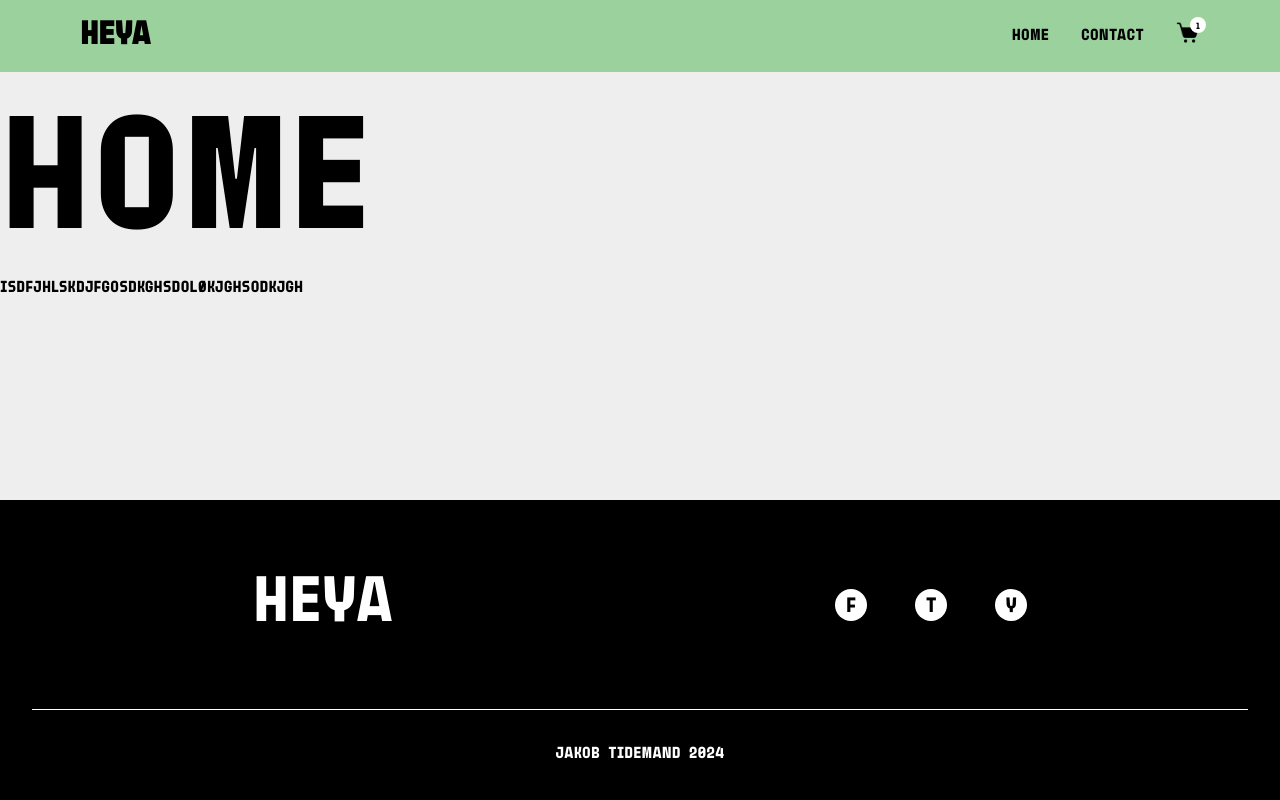
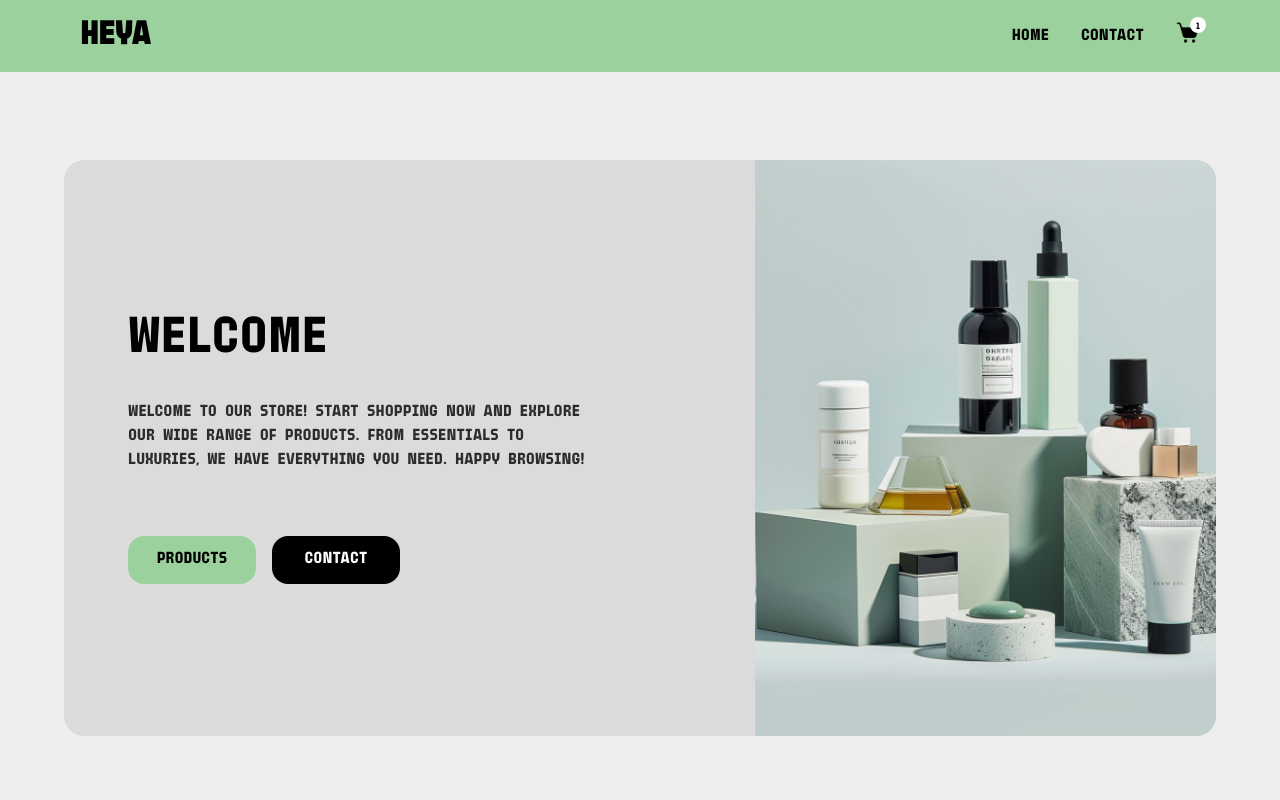
Before and after one commit to jakotide/heya-react-eshop, a React (Vite) app: page / in a window 1280 px wide. Shown: the top 800 px of the page. Built offline with nearby package versions, Linux system fonts and the light colour scheme.

Commit message:
Reusable buttons / Hero section styling

```diff
--- /dev/null
+++ b/src/components/Hero/Hero.scss
@@ -0,0 +1,49 @@
+@use "../../scss/base/" as globals;
+.container {
+    display: flex;
+    justify-content: center;
+    margin: 10rem 4rem;
+
+    .hero__container {
+        background-color: globals.$secondary;
+        max-width: 80rem;
+        height: 36rem;
+        width: 100%;
+        border-radius: 20px;
+        display: flex;
+
+
+        .hero__text__container {
+            width: 60%;
+            display: flex;
+            flex-direction: column;
+            justify-content: center;
+            gap: 2rem;
+            padding: 0rem 4rem;
+            overflow: hidden;
+
+        h1 {
+            font-size: clamp(3rem, calc(3rem + 4 * ((100vw - 320px) / 1600)), 7rem);
+        }
+
+        p {
+            max-width: 90%;
+            text-wrap: balance;
+            opacity: 0.8;
+        }
+
+        .hero__button__container {
+            display: flex;
+            gap: 1rem;
+            padding-top: 2rem;
+        }
+        }
+
+        img {
+            border-top-right-radius: 20px;
+            border-bottom-right-radius: 20px;
+            width: 40%;
+            object-fit: cover;
+        }
+    }
+}
--- /dev/null
+++ b/src/components/Hero/index.jsx
@@ -0,0 +1,30 @@
+import "./Hero.scss";
+import HeroImage from "../../assets/images/heya-hero-image.webp";
+import { Link } from "react-router-dom";
+import { Button } from "../ui/Button";
+
+export const Hero = () => {
+  return (
+    <div className="container">
+      <section className="hero__container">
+        <div className="hero__text__container">
+          <h1>WELCOME</h1>
+          <p>
+            Welcome to our store! Start shopping now and explore our wide range
+            of products. From essentials to luxuries, we have everything you
+            need. Happy browsing!
+          </p>
+          <div className="hero__button__container">
+            <Button variant="green">
+                <Link>Products</Link>
+            </Button>
+            <Button variant="black">
+                <Link>Contact</Link>
+            </Button>
+          </div>
+        </div>
+        <img src={HeroImage} alt="Display of products" />
+      </section>
+    </div>
+  );
+};
--- /dev/null
+++ b/src/components/ui/Button/Button.scss
@@ -0,0 +1,22 @@
+@use "../../../scss/base/globals" as globals;
+
+button {
+    height: 3rem;
+    width: 8rem;
+    border: none;
+    border-radius: 16px;
+
+    a {
+        text-decoration: none;
+    }
+}
+
+.green {
+    background-color: globals.$primary;
+    color: globals.$black;
+}
+
+.black {
+    background-color: globals.$black;
+    color: globals.$white;
+}
--- /dev/null
+++ b/src/components/ui/Button/index.jsx
@@ -0,0 +1,12 @@
+import { Children } from "react";
+import "./Button.scss";
+
+export const Button = ({ variant, onClick, children, className }) => {
+
+
+    return (
+        <button onClick={onClick} className={`${className} ${variant}`}>
+            {children}
+        </button>
+    )
+}
--- a/src/pages/Home/Home.scss
+++ b/src/pages/Home/Home.scss
@@ -1,5 +1,5 @@
-h1 {
-    margin-top: 100px;
-    font-size: 10rem;
-    color: black;
-}
+// h1 {
+//     margin-top: 100px;
+//     font-size: 10rem;
+//     color: black;
+// }
--- a/src/pages/Home/index.jsx
+++ b/src/pages/Home/index.jsx
@@ -1,10 +1,10 @@
 import "./Home.scss";
+import { Hero } from "../../components/Hero";
 
 export const Home = () => {
     return (
         <>
-        <h1>HOME</h1>
-        <p>isdfjhlskdjfgosdkghsdoløkjghsodkjgh</p>
+        <Hero />
         </>
     )
 }
```
